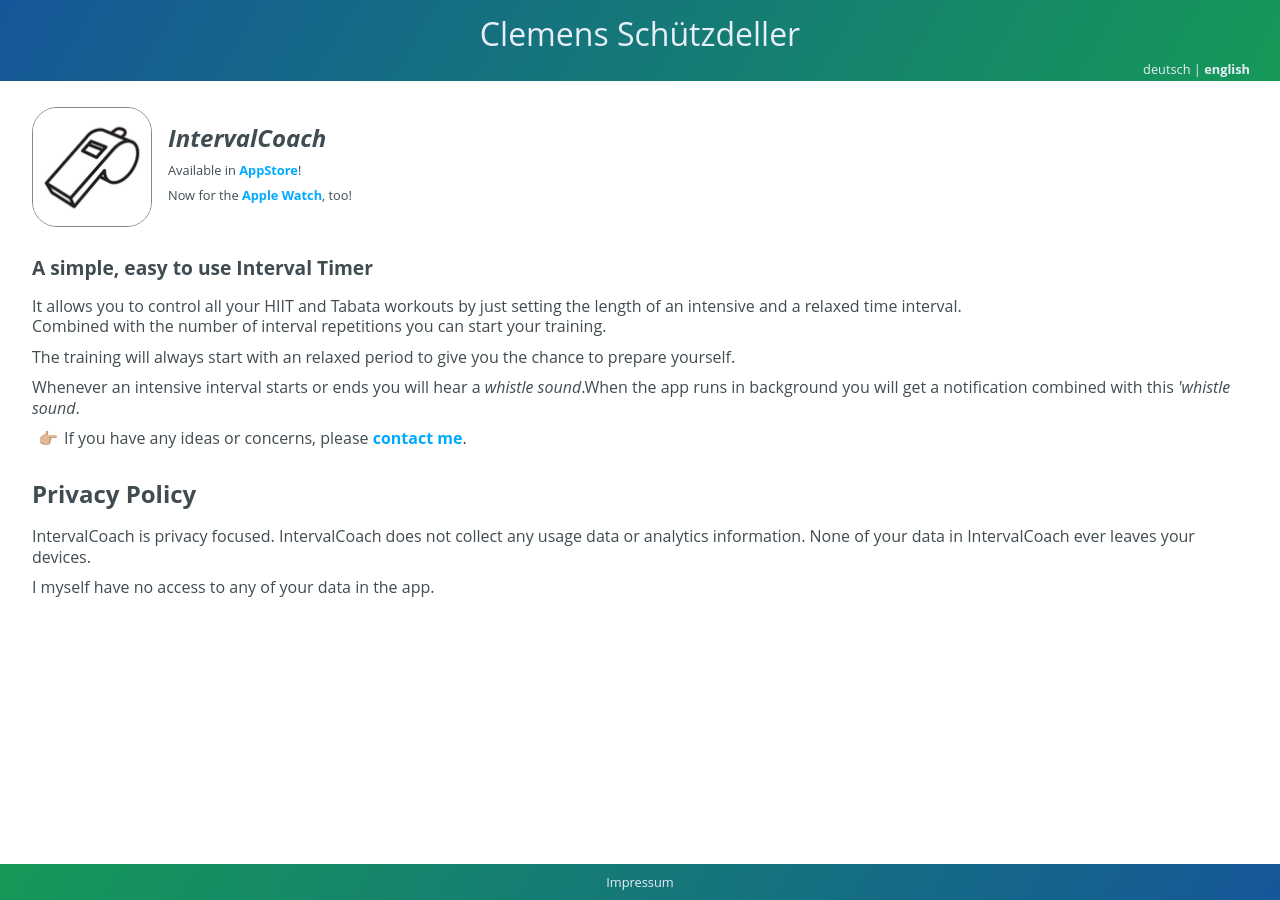
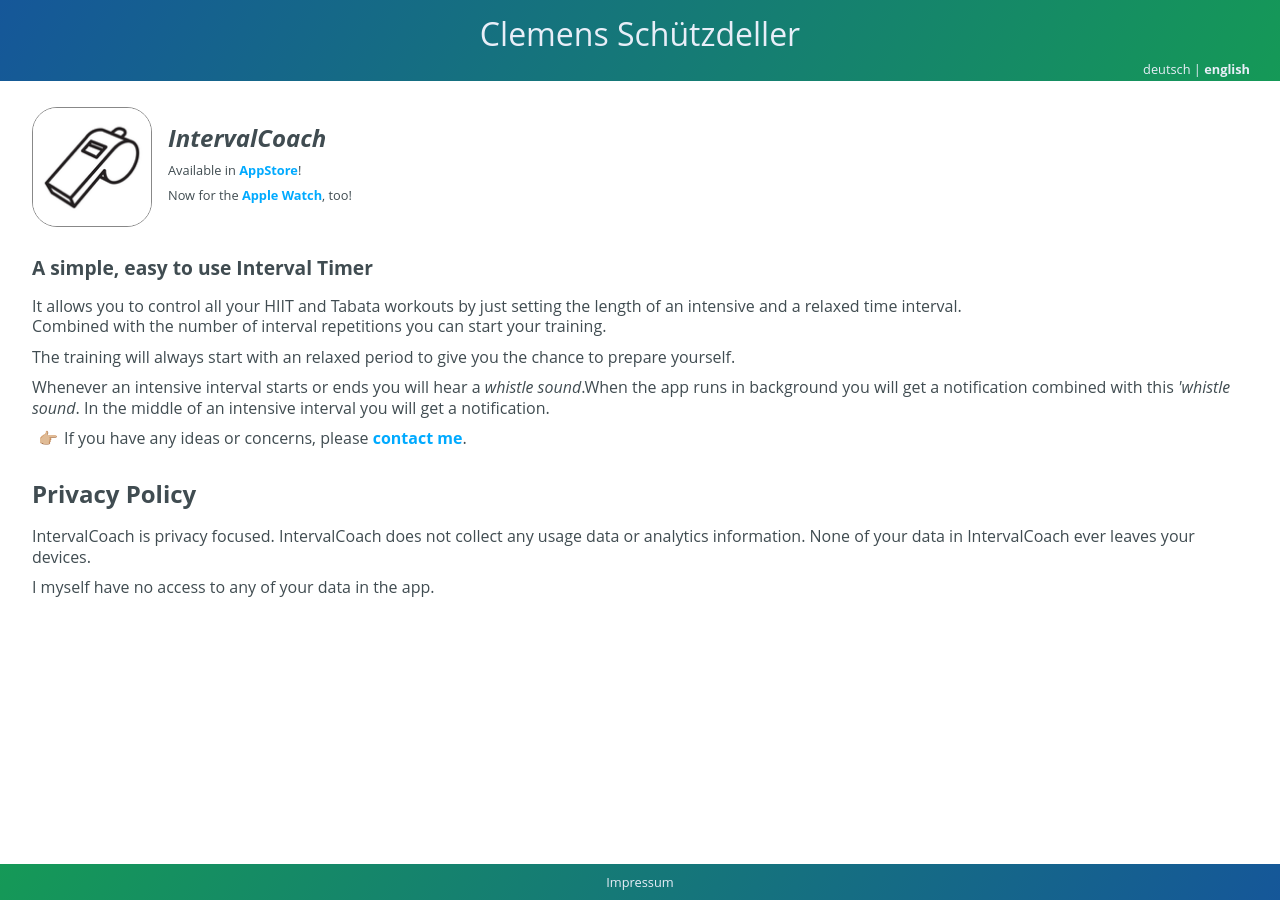
Before and after one commit to cs-LA/home, a Jekyll site: the page built from IntervalCoach/index.md, in a window 1280 px wide. Built offline with Jekyll 4.4.1, drawn with Linux system fonts in a browser that asks for light colours; our own code applies the rules of GitHub Pages for plain Markdown files.

Commit message:
Update index.md

```diff
--- a/IntervalCoach/index.md
+++ b/IntervalCoach/index.md
@@ -22,7 +22,7 @@
 
 <p><span class="en">It allows you to control all your HIIT and Tabata workouts by just setting the length of an intensive and a relaxed time interval.<br>Combined with the number of interval repetitions you can start your training.</span><span class="de">Kontrolliere alle Deine HIIT- und Tabata-Trainingseinheiten ganz einfach durch Festlegung der Länge eines intensiven und eines entspannten Zeitintervalls.<br>Kombiniert mit der Anzahl der Intervallwiederholungen kann das Training losgehen.</span></p>
 <p><span class="en">The training will always start with an relaxed period to give you the chance to prepare yourself.</span><span class="de">Das Training beginnt immer mit einer entspannten Phase, um sich vorbereiten zu können.</span></p>
-<p><span class="en">Whenever an intensive interval starts or ends you will hear a <i>whistle sound</i>.When the app runs in background you will get a notification combined with this <i>'whistle sound</i>.</span><span class="de">Zu Beginn und am Ende eines jeden intensiven Intervalls ertönt ein <i>Pfeifton</i>. Wenn die App im Hintergrund läuft, erscheint ein Hinweis zusammen mit diesem <i>Pfeifton</i>.</span></p>
+<p><span class="en">Whenever an intensive interval starts or ends you will hear a <i>whistle sound</i>.When the app runs in background you will get a notification combined with this <i>'whistle sound</i>. In the middle of an intensive interval you will get a notification.</span><span class="de">Zu Beginn und am Ende eines jeden intensiven Intervalls ertönt ein <i>Pfeifton</i>. In der Mitte eines intensiven Intervalls gibt es ebenfalls einen Hinweis. Wenn die App im Hintergrund läuft, erscheint ein Hinweis zusammen mit diesem <i>Pfeifton</i>.</span></p>
 
 <p class="hint">
   <span class="en">If you have any ideas or concerns, please <b><a href="mailto:cl.schuetzdeller@icloud.com">contact me</a></b>.</span>
```
